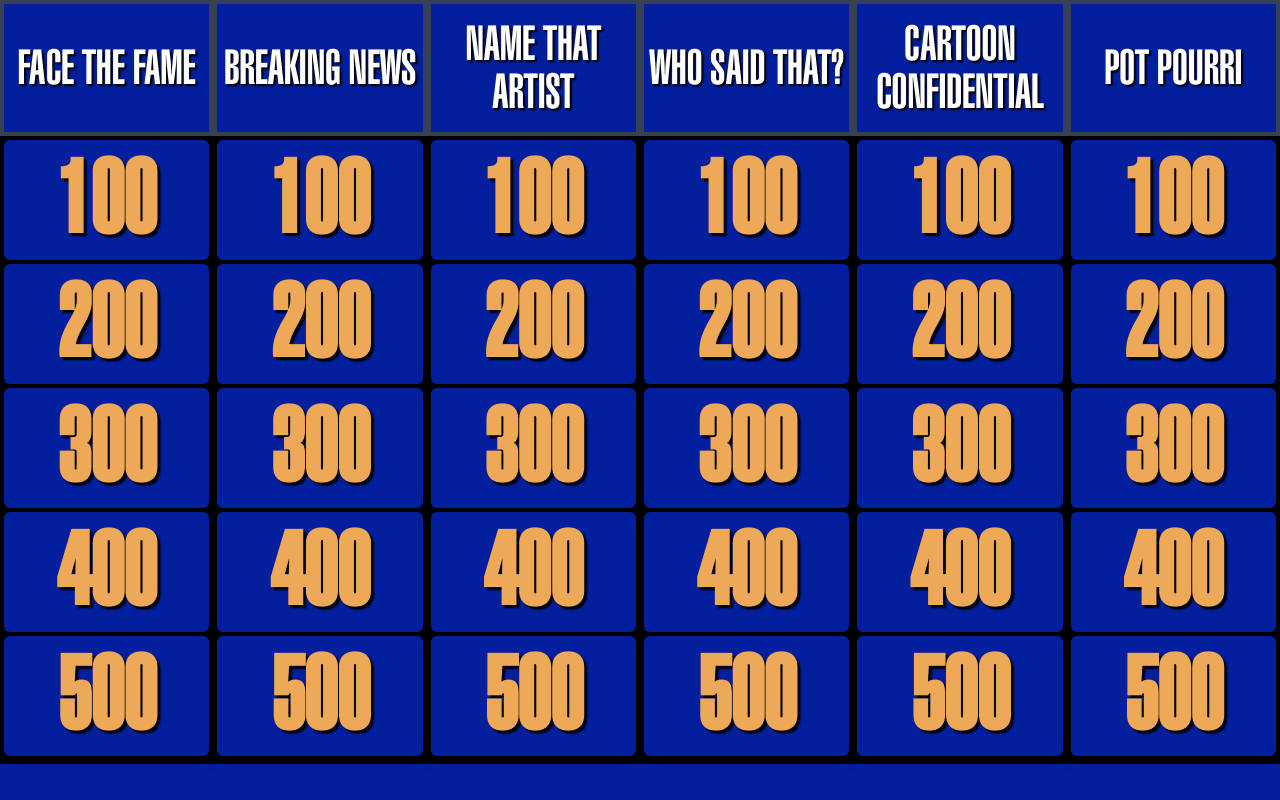
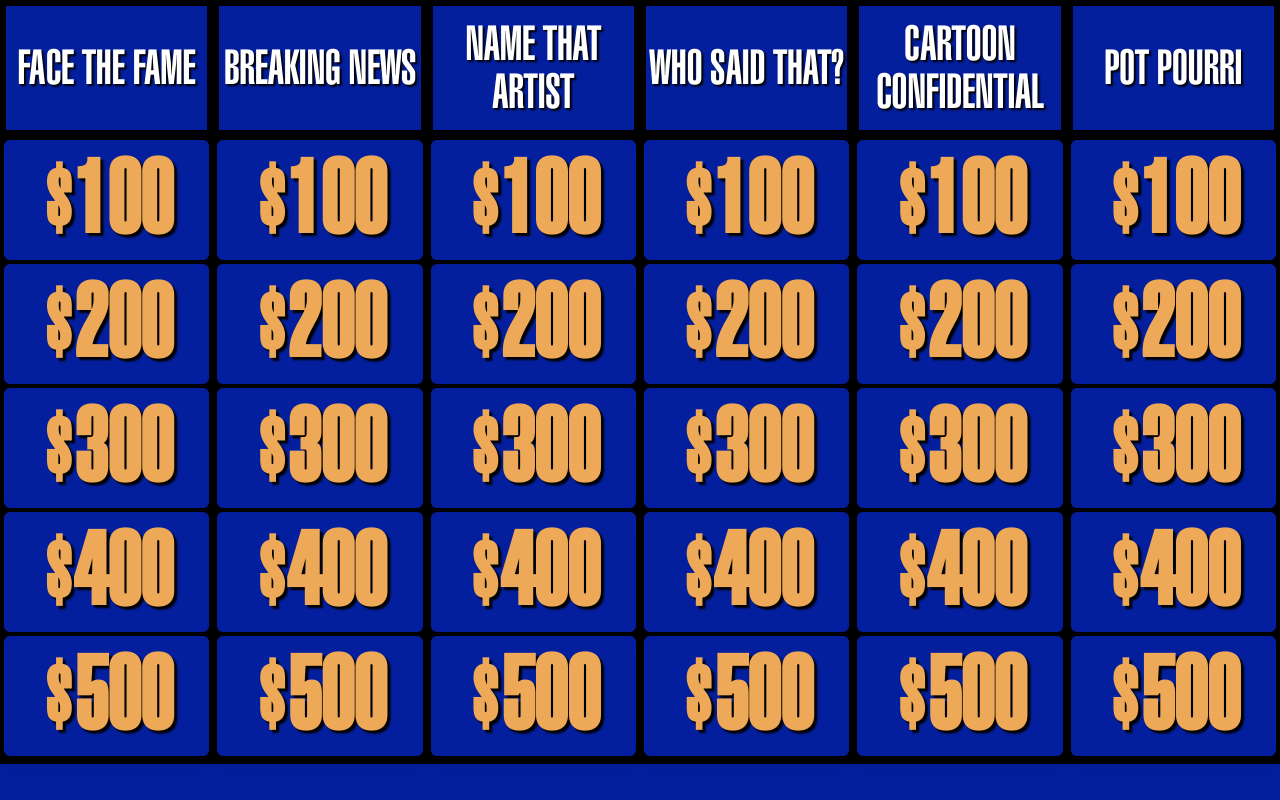
Before and after one commit to erised11/full-jeopardy, a React (Vite) app: page / in a window 1280 px wide. Built offline with nearby package versions, Linux system fonts and the light colour scheme.

Commit message:
Added dollar sign and some style change

```diff
--- a/src/components/Category.tsx
+++ b/src/components/Category.tsx
@@ -21,7 +21,7 @@
 }: CategoryProps) => {
   return (
     <div className="flex flex-col items-center w-[16.66667%] text-center">
-      <div className="h-34 mb-1 border-4 w-[100%] text-5xl border-gray-700 text-white bg-jeopardy flex flex-col justify-center">
+      <div className="h-34 mb-1 border-6 w-[100%] text-5xl border-black text-white bg-jeopardy flex flex-col justify-center">
         <h2 className="m-auto font-swiss uppercase textShadow">{name}</h2>
       </div>
 
--- a/src/components/Question.tsx
+++ b/src/components/Question.tsx
@@ -21,7 +21,8 @@
       onClick={onClick}
     >
       {!answered && (
-        <h3 className="text-[100px] font-extrabold font-swiss text-number m-auto textShadow">
+        <h3 className="text-[100px] font-extrabold font-swiss text-number textShadow m-auto">
+          <span className="text-[77px] px-1 align-text-top">$</span>
           {value}
         </h3>
       )}
```
